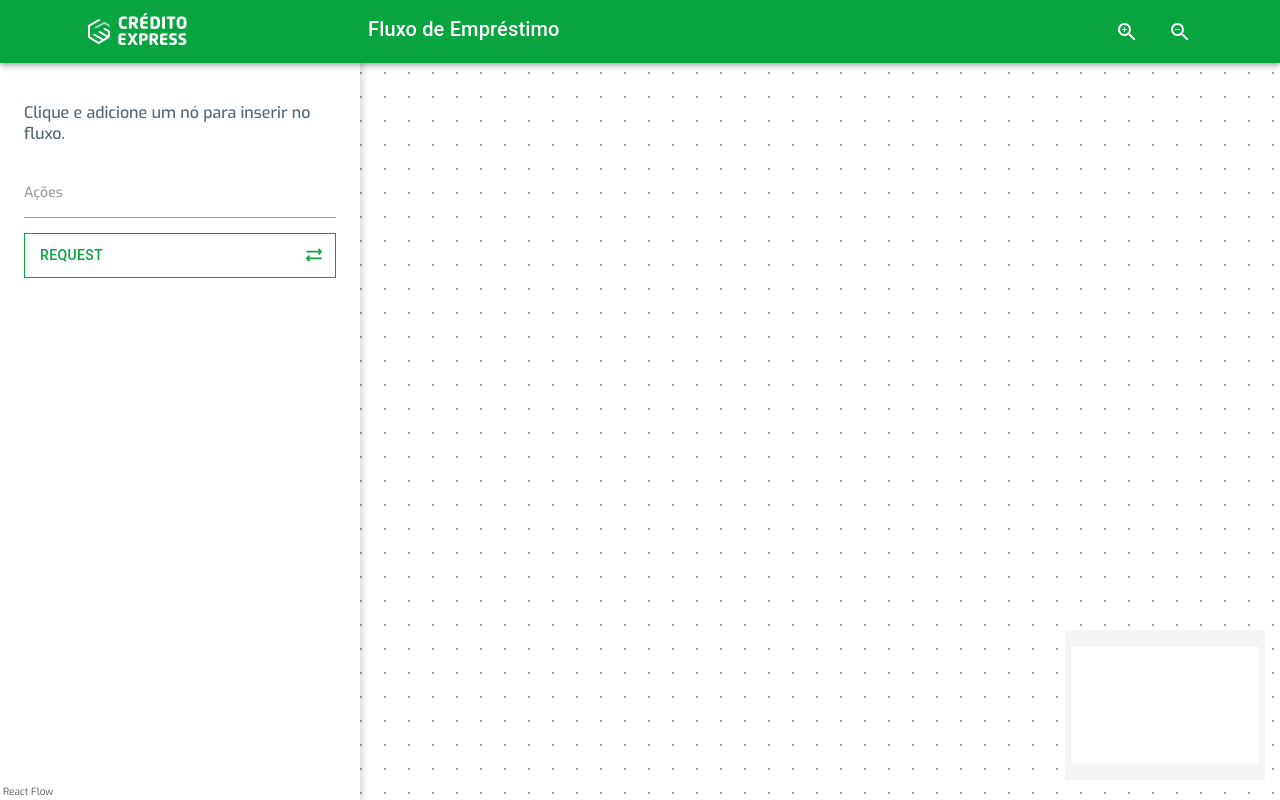
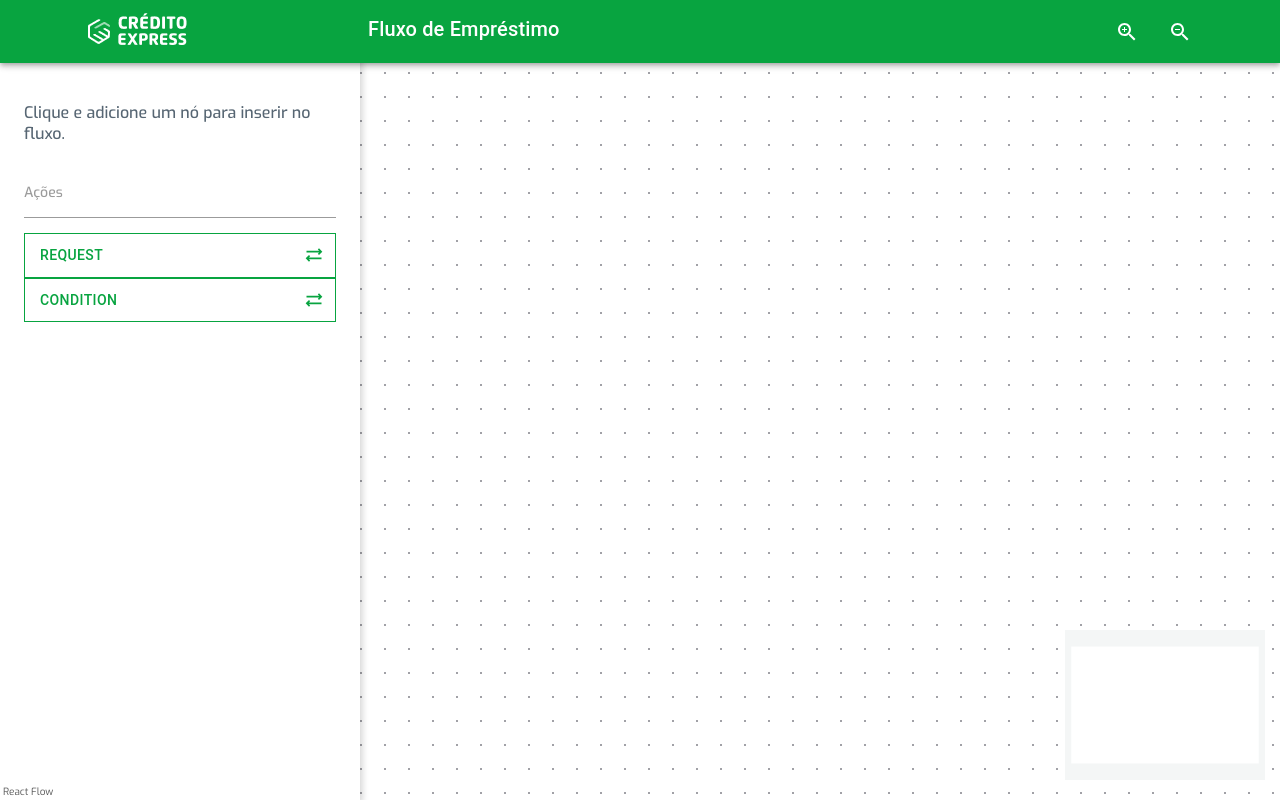
Before and after one commit to thiago5araiva/AwesomeFlow, a React (Create React App) app: page / in a window 1280 px wide. Built offline with nearby package versions, Linux system fonts and the light colour scheme.

Commit message:
movendo Drawer para o flow

```diff
--- a/src/app/App.tsx
+++ b/src/app/App.tsx
@@ -1,16 +1,12 @@
-import React from "react";
+import AppBar from './components/AppBar';
+import Flow from './Flow';
 
-import AppBar from "./components/AppBar";
-import Drawer from "./components/Drawer";
-import Flow from "./Flow";
-
-import styles from "./app.module.css";
+import styles from './app.module.css';
 const App = (): JSX.Element => {
   return (
     <div className={styles.flow}>
       <AppBar />
       <Flow />
-      <Drawer />
     </div>
   );
 };
--- a/src/app/Flow.tsx
+++ b/src/app/Flow.tsx
@@ -1,4 +1,4 @@
-import React, { useCallback, useEffect, useState } from "react";
+import { useCallback, useState } from 'react';
 import ReactFlow, {
   addEdge,
   applyEdgeChanges,
@@ -8,24 +8,19 @@ import ReactFlow, {
   Edge,
   MiniMap,
   Node,
-} from "react-flow-renderer";
+} from 'react-flow-renderer';
+import DrawerComponent from './components/Drawer';
 
-import { RootState, useAppDispatch, useAppSelector } from "./store/";
-import { types, updateNode } from "./store/slices/nodes";
+import { types } from './store/flow/Slice';
 
 const HorizontalFlow = () => {
-  const dispatch = useAppDispatch();
-  const node = useAppSelector((state: RootState) => state.node);
-  const edge = useAppSelector((state: RootState) => state.edge);
-
   const [nodes, setNodes] = useState<Node[]>([]);
   const [edges, setEdges] = useState<Edge[]>([]);
 
   const onNodesChange = useCallback(
-    (changes: any) => {
-      setNodes((nds: Node[]) => applyNodeChanges(changes, nds));
-    },
-    [nodes]
+    (changes: any) => setNodes((nds: Node[]) => applyNodeChanges(changes, nds)),
+
+    [setNodes]
   );
 
   const onEdgesChange = useCallback(
@@ -39,17 +34,14 @@ const HorizontalFlow = () => {
     },
     [setEdges]
   );
-  useEffect(() => {
-    setNodes(node);
-    setEdges(edge);
-  }, [node, edge]);
 
-  useEffect(() => {
-    dispatch(updateNode(nodes));
-    setNodes(node);
-  }, []);
+  const handleNode = (node: Node) => {
+    setNodes((prevState) => [...prevState, node]);
+  };
 
   return (
+    <>
+      <DrawerComponent handleNode={handleNode} />
       <ReactFlow
         nodes={nodes}
         edges={edges}
@@ -63,7 +55,8 @@ const HorizontalFlow = () => {
         <Background gap={24} size={1} />
         <MiniMap />
       </ReactFlow>
+    </>
   );
 };
 
-export default HorizontalFlow
+export default HorizontalFlow;
--- a/src/app/components/Drawer/index.tsx
+++ b/src/app/components/Drawer/index.tsx
@@ -1,9 +1,48 @@
-import React from "react";
-import styles from "./styles.module.css";
+import { FC } from 'react';
+import { Node } from 'react-flow-renderer';
+import { v4 as uuid } from 'uuid';
+import ButtonTrigger from '../RequestNode/trigger';
+import styles from './styles.module.css';
 
-import BTCQuery from "../RequestNode/trigger";
+interface IDrawerComponent {
+  handleNode(node: Node): void;
+}
 
-const DrawerComponent = (): JSX.Element => {
+const nodes: Array<Node> = [
+  {
+    id: uuid(),
+    type: 'RequestNodeType',
+    data: {
+      label: 'Request',
+      fields: {
+        name: '',
+        url: '',
+        method: '',
+        token: '',
+        headers: '',
+        body: '',
+      },
+    },
+    position: { x: 130, y: 130 },
+  },
+  {
+    id: uuid(),
+    data: {
+      label: 'Condition',
+      fields: {
+        name: '',
+        url: '',
+        method: '',
+        token: '',
+        headers: '',
+        body: '',
+      },
+    },
+    position: { x: 5, y: 5 },
+  },
+];
+
+const DrawerComponent: FC<IDrawerComponent> = ({ handleNode }) => {
   return (
     <div className={styles.drawer}>
       <div className={styles.drawer__children}>
@@ -14,7 +53,13 @@ const DrawerComponent = (): JSX.Element => {
           <div className={styles.categories__header}>Ações</div>
           <div className={styles.drawer__options}>
             <div>
-              <BTCQuery />
+              {nodes.map((node) => (
+                <ButtonTrigger
+                  handleNode={handleNode}
+                  node={node}
+                  key={node.id}
+                />
+              ))}
             </div>
           </div>
         </div>
--- a/src/app/components/RequestNode/trigger/index.tsx
+++ b/src/app/components/RequestNode/trigger/index.tsx
@@ -1,46 +1,25 @@
-import React, { useState } from "react";
-import { Node } from "react-flow-renderer";
-import { Button } from "@mui/material";
-import SyncAltOutlinedIcon from "@mui/icons-material/SyncAltOutlined";
-import overrideCSS from "./overrideCSS";
-import { v4 as uuid } from "uuid";
-import { useAppDispatch } from "../../../store/";
-import { addRequestNode } from "../../../store/slices/nodes";
+import SyncAltOutlinedIcon from '@mui/icons-material/SyncAltOutlined';
+import { Button } from '@mui/material';
+import { FC } from 'react';
+import { Node } from 'react-flow-renderer';
+import overrideCSS from './overrideCSS';
 
-const NodeRequestTrigger = () => {
-  const dispatch = useAppDispatch();
-  const [node, setNode] = useState<Node[]>([]);
+interface INodeTrigger {
+  handleNode(node: Node): void;
+  node: Node;
+}
 
-  const handleNode = () => {
-    const RequestNodeType = {
-      id: uuid(),
-      type: "RequestNodeType",
-      data: {
-        label: "Request",
-        fields: {
-          name: "",
-          url: "",
-          method: "",
-          token: "",
-          headers: "",
-          body: "",
-        },
-      },
-      position: { x: Math.random() * 9, y: Math.random() * 9 },
-    };
-    setNode((prevState) => [RequestNodeType]);
-    dispatch(addRequestNode(node));
-  };
+const NodeTrigger: FC<INodeTrigger> = ({ handleNode, node }) => {
   return (
     <Button
       variant="outlined"
       endIcon={<SyncAltOutlinedIcon />}
       sx={overrideCSS.button}
-      onClick={handleNode}
+      onClick={() => handleNode(node)}
     >
-      Request
+      {node.data.label}
     </Button>
   );
 };
 
-export default NodeRequestTrigger;
+export default NodeTrigger;
--- /dev/null
+++ b/src/app/store/flow/Slice.ts
@@ -0,0 +1,55 @@
+import { createSlice, PayloadAction } from '@reduxjs/toolkit';
+import { Edge, Node } from 'react-flow-renderer';
+import RequestNode from '../../components/RequestNode';
+
+interface IInitialstate {
+  nodes: Node[];
+  edges: Edge[];
+}
+
+export const types = { RequestNodeType: RequestNode };
+
+const initialState: IInitialstate = {
+  nodes: [],
+  edges: [],
+};
+const flow = createSlice({
+  name: 'flow',
+  initialState,
+  reducers: {
+    setNodes(state: IInitialstate, action: PayloadAction<Node[]>) {
+      debugger;
+      const tempNodes = action.payload;
+      if (tempNodes.length > 0) {
+        state.nodes = [...state.nodes, ...tempNodes];
+      }
+    },
+    setEdges(state: IInitialstate, action: PayloadAction<Edge[]>) {
+      const tempEdges = action.payload;
+      if (tempEdges.length > 0) {
+        state.edges = [...state.edges, ...tempEdges];
+      }
+    },
+
+    deleteNodes(state: IInitialstate, action: PayloadAction<Node>) {
+      const tempNodes = state.nodes.filter((node) => {
+        return node.id !== action.payload.id;
+      });
+      state.nodes = tempNodes;
+    },
+    deleteEdges(state: IInitialstate, action: PayloadAction<Edge>) {
+      const tempEdges = state.edges.filter((edge) => {
+        return edge.id !== action.payload.id;
+      });
+      state.edges = tempEdges;
+    },
+
+    clearContext() {
+      return initialState;
+    },
+  },
+});
+
+export const { clearContext, deleteEdges, deleteNodes, setEdges, setNodes } =
+  flow.actions;
+export default flow.reducer;
--- a/src/app/store/index.ts
+++ b/src/app/store/index.ts
@@ -1,16 +1,19 @@
-import {configureStore} from "@reduxjs/toolkit"
-import {TypedUseSelectorHook, useDispatch, useSelector} from "react-redux";
+import { configureStore } from '@reduxjs/toolkit';
+import { TypedUseSelectorHook, useDispatch, useSelector } from 'react-redux';
 
-import node from "./slices/nodes"
-import edge from "./slices/edges"
-
+import flow from './flow/Slice';
 
 export const store = configureStore({
-  reducer: { node, edge },
-})
+  reducer: { flow },
+  devTools: process.env.NODE_ENV !== 'production',
+  middleware: (getDefaultMiddleware) =>
+    getDefaultMiddleware({
+      serializableCheck: false,
+    }),
+});
 
-export type RootState = ReturnType<typeof store.getState>
-export type AppDispatch = typeof store.dispatch
+export type RootState = ReturnType<typeof store.getState>;
+export type AppDispatch = typeof store.dispatch;
 
-export const useAppDispatch = () => useDispatch<AppDispatch>()
-export const useAppSelector:TypedUseSelectorHook<RootState> = useSelector
+export const useAppDispatch = () => useDispatch<AppDispatch>();
+export const useAppSelector: TypedUseSelectorHook<RootState> = useSelector;
--- a/src/app/store/slices/edges.ts
+++ /dev/null
@@ -1,10 +0,0 @@
-import {createSlice} from "@reduxjs/toolkit";
-import {Edge} from "react-flow-renderer";
-
-const initialState:Edge[] = []
-const edges = createSlice({
-    name: 'edge',
-    initialState,
-    reducers:{}
-})
-export default edges.reducer
--- a/src/app/store/slices/nodes.ts
+++ /dev/null
@@ -1,22 +0,0 @@
-import { createSlice, PayloadAction } from "@reduxjs/toolkit";
-import { Node } from "react-flow-renderer";
-import RequestNode from "../../components/RequestNode";
-
-export const types = { RequestNodeType: RequestNode };
-
-let initialState: Node[] = [];
-
-const nodes = createSlice({
-  name: "node",
-  initialState,
-  reducers: {
-    addRequestNode(state, action: PayloadAction<Node[]>) {
-      return [...state, ...action.payload];
-    },
-    updateNode(state, action: PayloadAction<Node[]>) {
-      return [...state, ...action.payload];
-    },
-  },
-});
-export const { addRequestNode, updateNode } = nodes.actions;
-export default nodes.reducer;
```
Also changed, not shown: src/app/store/flow/Action.ts (added, +37 -0 lines). Lines whose indentation alone changed are shown as unchanged.
